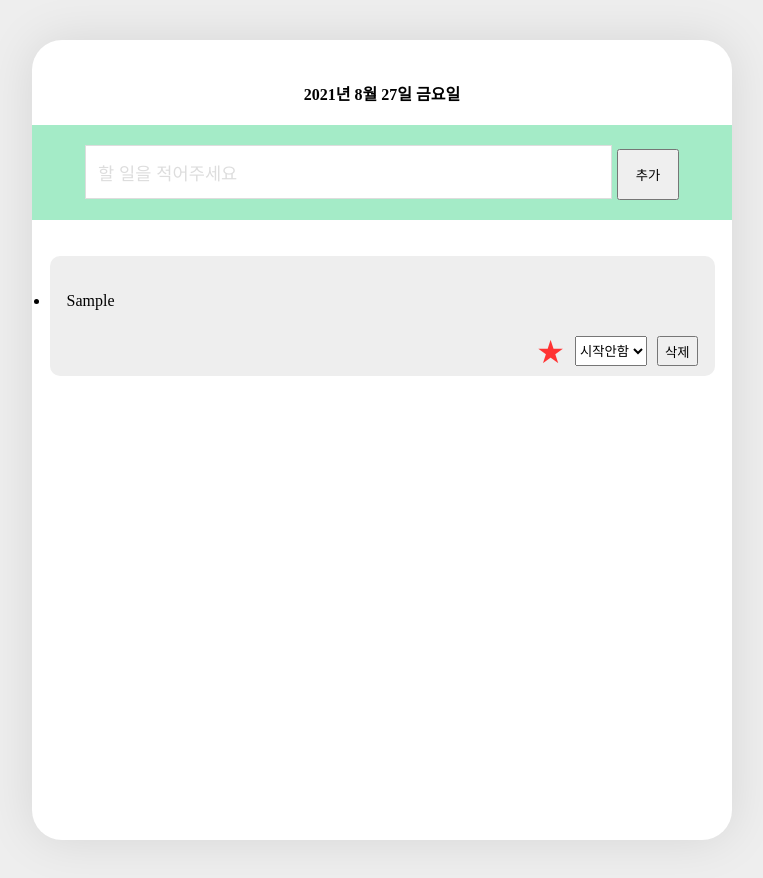
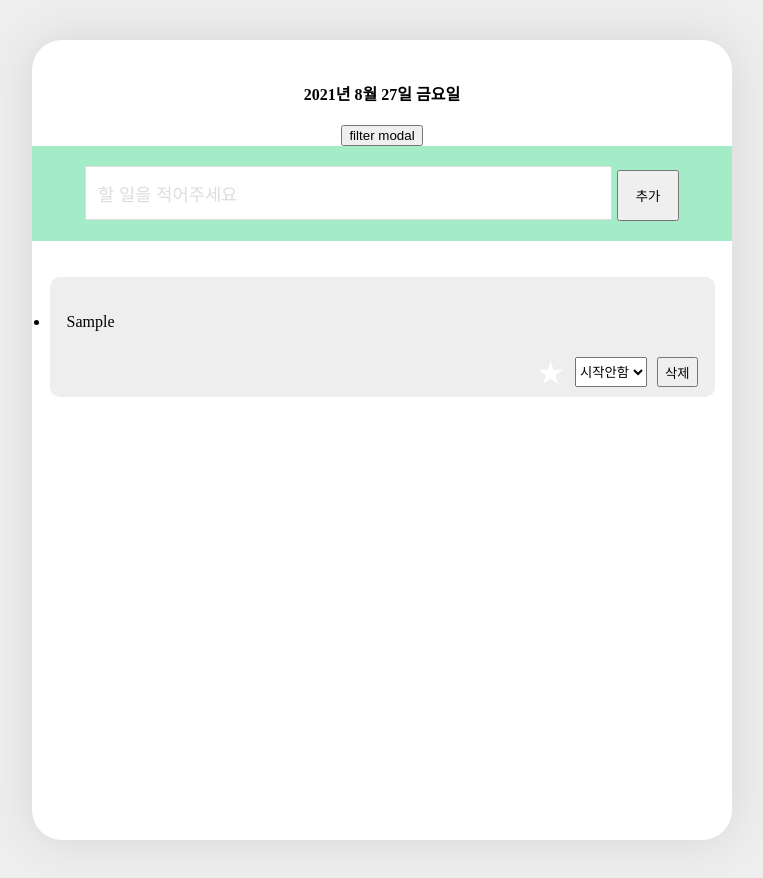
Before and after one commit to hyseoseo/Assignment8-TeamB, a React (Create React App) app: page / in a window 1280 px wide. Both pictures are taken after typing "Sample" into the empty fields and a click on the button "추가". Shown: the whole page, without its empty margins (258-1021 px from the left). Built offline with nearby package versions, Linux system fonts and the light colour scheme; what emotion-reset would draw is missing.

Commit message:
[#18] feat: Merge from main

```diff
--- a/src/components/todo/TodoContainer.tsx
+++ b/src/components/todo/TodoContainer.tsx
@@ -3,7 +3,8 @@ import { css } from '@emotion/react';
 import { TodoList, TodoHead, useTodo } from 'components/todo';
 
 const TodoContainer: React.FC = () => {
-  const { todos, setTodos, changeTodoStatus, createTodo, handleDeleteTodo } = useTodo();
+  const { todos, setTodos, changeTodoStatus, createTodo, handleDeleteTodo, changeTodoImportance } =
+    useTodo();
 
   return (
     <div css={TodoTemplate}>
@@ -13,6 +14,7 @@ const TodoContainer: React.FC = () => {
         setTodos={setTodos}
         handleDeleteTodo={handleDeleteTodo}
         changeTodoStatus={changeTodoStatus}
+        changeTodoImportance={changeTodoImportance}
       />
     </div>
   );
--- a/src/components/todo/TodoController.tsx
+++ b/src/components/todo/TodoController.tsx
@@ -7,9 +7,15 @@ interface Iprop {
   todo: Itodo;
   handleDeleteTodo: (id: number) => void;
   changeTodoStatus: (id: number, status: Status | string) => void;
+  changeTodoImportance: (id: number) => void;
 }
 
-const TodoController: React.FC<Iprop> = ({ handleDeleteTodo, todo, changeTodoStatus }) => {
+const TodoController: React.FC<Iprop> = ({
+  handleDeleteTodo,
+  todo,
+  changeTodoStatus,
+  changeTodoImportance,
+}) => {
   const { value, handleChange } = useInput(todo.status);
 
   useEffect(() => {
@@ -18,7 +24,12 @@ const TodoController: React.FC<Iprop> = ({ handleDeleteTodo, todo, changeTodoSta
 
   return (
     <div css={TodoInfo}>
-      <button css={StarRed}>★</button>
+      <button
+        css={todo.isImportant ? StarRed : StarWhite}
+        onClick={() => changeTodoImportance(todo.id)}
+      >
+        ★
+      </button>
       <select value={todo.status} onChange={handleChange}>
         {OPTIONS.map((option, index) => (
           <option key={index} value={option}>
--- a/src/components/todo/TodoHead.tsx
+++ b/src/components/todo/TodoHead.tsx
@@ -1,6 +1,9 @@
 import React from 'react';
 import { css } from '@emotion/react';
+import { useModal } from 'hooks';
 import { getCurrentDate } from 'utils/getCurrentDate';
+import { Modal } from 'components';
+import { FilterModal } from 'components/modals';
 import { TodoCreate } from 'components/todo';
 
 interface ITodoHeadProps {
@@ -8,9 +11,19 @@ interface ITodoHeadProps {
 }
 
 const TodoHead: React.FC<ITodoHeadProps> = ({ createTodo }) => {
+  const { isVisible, openModal, closeModal } = useModal();
+
+  const handleClickFilter = (): void => {
+    openModal();
+  };
+
   return (
     <header css={HeadBlock}>
       <h1 css={Time}>{getCurrentDate()}</h1>
+      <button onClick={handleClickFilter}>
+        <span>filter modal</span>
+      </button>
+      <Modal ModalComponent={FilterModal} isVisible={isVisible} closeModal={closeModal} />
       <TodoCreate createTodo={createTodo} />
     </header>
   );
--- a/src/components/todo/TodoItem.tsx
+++ b/src/components/todo/TodoItem.tsx
@@ -13,6 +13,7 @@ interface Iprop {
   handleDragEnd: (setIsDragOver: SetState<boolean>) => void;
   handleDeleteTodo: (id: number) => void;
   changeTodoStatus: (id: number, status: Status | string) => void;
+  changeTodoImportance: (id: number) => void;
 }
 
 const TodoItem: React.FC<Iprop> = ({ ...props }) => {
@@ -26,6 +27,7 @@ const TodoItem: React.FC<Iprop> = ({ ...props }) => {
     handleDragEnd,
     handleDeleteTodo,
     changeTodoStatus,
+    changeTodoImportance,
   } = props;
 
   return (
@@ -42,6 +44,7 @@ const TodoItem: React.FC<Iprop> = ({ ...props }) => {
         todo={todo}
         handleDeleteTodo={handleDeleteTodo}
         changeTodoStatus={changeTodoStatus}
+        changeTodoImportance={changeTodoImportance}
       />
     </li>
   );
--- a/src/components/todo/TodoList.tsx
+++ b/src/components/todo/TodoList.tsx
@@ -9,6 +9,7 @@ interface ITodoListProps {
   setTodos: React.Dispatch<React.SetStateAction<Itodo[]>>;
   handleDeleteTodo: (id: number) => void;
   changeTodoStatus: (id: number, status: Status | string) => void;
+  changeTodoImportance: (id: number) => void;
 }
 
 const TodoList: React.FC<ITodoListProps> = ({
@@ -16,6 +17,7 @@ const TodoList: React.FC<ITodoListProps> = ({
   setTodos,
   handleDeleteTodo,
   changeTodoStatus,
+  changeTodoImportance,
 }) => {
   const { handleDragStart, handleDragEnter, handleDragOver, handleDragEnd } = useDnD(
     todos,
@@ -35,6 +37,7 @@ const TodoList: React.FC<ITodoListProps> = ({
           handleDragEnd={handleDragEnd}
           handleDeleteTodo={handleDeleteTodo}
           changeTodoStatus={changeTodoStatus}
+          changeTodoImportance={changeTodoImportance}
         />
       ))}
     </ul>
--- a/src/components/todo/type.ts
+++ b/src/components/todo/type.ts
@@ -10,6 +10,7 @@ export interface Itodo {
   status: Status | string;
   createdAt: Date;
   updatedAt: Date;
+  isImportant: boolean;
 }
 
 export const OPTIONS = [Status.notStarted, Status.onGoing, Status.completed];
--- a/src/components/todo/useTodo.ts
+++ b/src/components/todo/useTodo.ts
@@ -10,9 +10,20 @@ const useTodo = () => {
   const changeTodoStatus = (id: number, status: Status | string): void => {
     setTodos((prev) =>
       prev.map((todo: Itodo) => {
-        return todo.id === id
-          ? { ...todo, updatedAt: new Date(), status: status }
-          : todo;
+        return todo.id === id ? { ...todo, updatedAt: new Date(), status: status } : todo;
+      }),
+    );
+  };
+
+  const changeTodoImportance = (id: number): void => {
+    setTodos((prev) =>
+      prev.map((todo: Itodo) => {
+        if (todo.id !== id) return todo;
+        return {
+          ...todo,
+          updatedAt: new Date(),
+          isImportant: !todo.isImportant,
+        };
       }),
     );
   };
@@ -38,6 +49,7 @@ const useTodo = () => {
         id: todos.length,
         createdAt: new Date(),
         updatedAt: new Date(),
+        isImportant: false,
       }),
     );
   };
@@ -48,6 +60,7 @@ const useTodo = () => {
     changeTodoStatus,
     createTodo,
     handleDeleteTodo,
+    changeTodoImportance,
   };
 };
 
```
